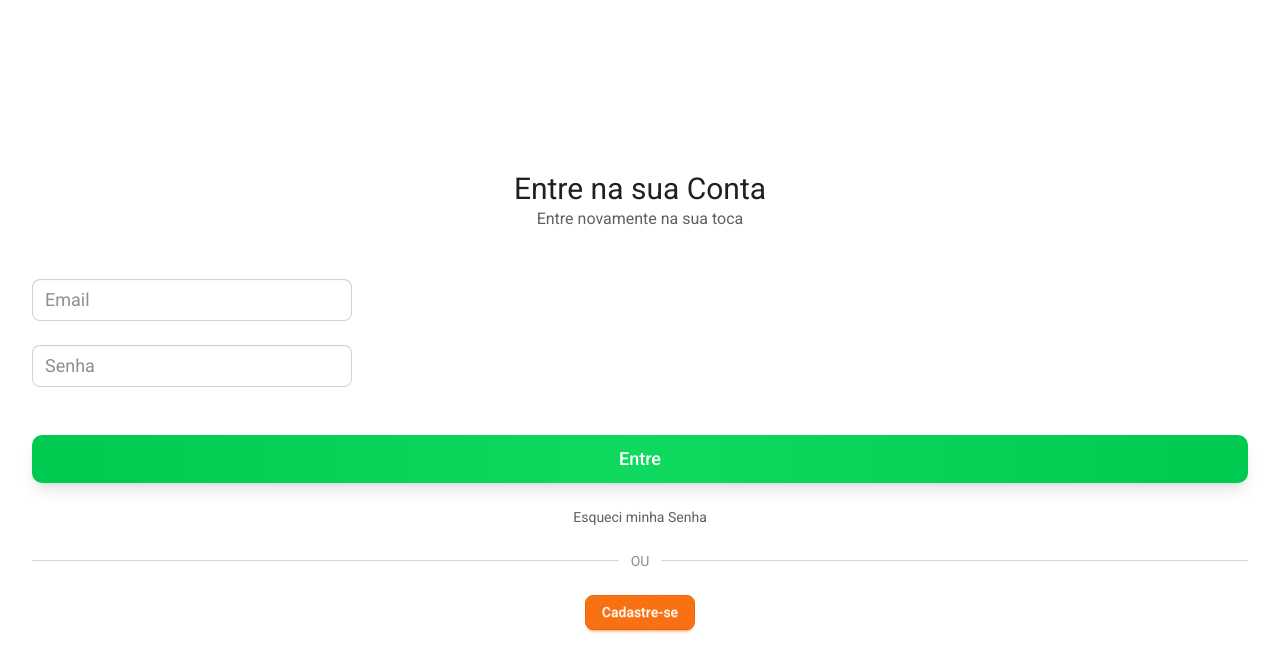
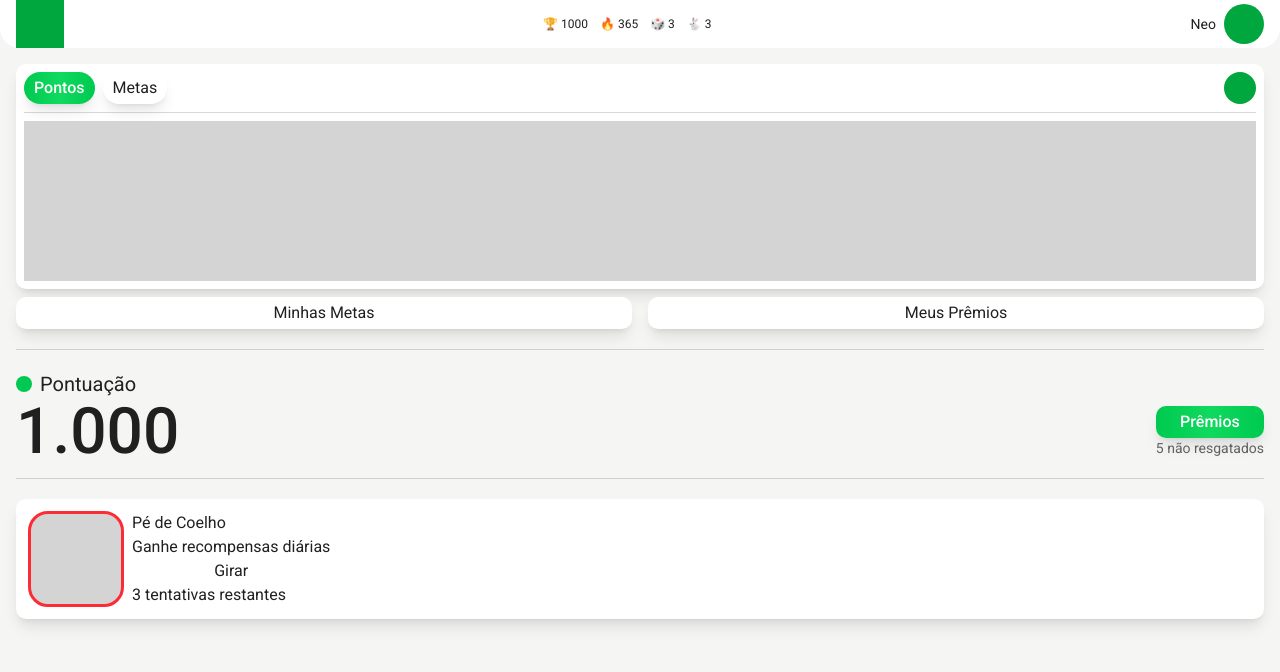
Before and after one commit to neoRandom/good-rabbits, a React (Vite) app in the folder frontend/: page / in a window 1280 px wide. Before the commit this address led to /login. Shown: the top 672 px of the page. Built offline with nearby package versions, Linux system fonts and the light colour scheme.

Commit message:
feat: start Home Page

```diff
--- a/frontend/src/app/App.tsx
+++ b/frontend/src/app/App.tsx
@@ -30,7 +30,7 @@ const App = () => {
                     <Route
                         index
                         element={
-                            authUser ? <HomePage /> : <Navigate to="/login" />
+                            authUser || true ? <HomePage /> : <Navigate to="/login" />
                         }
                     />
                     <Route
--- a/frontend/src/app/index.css
+++ b/frontend/src/app/index.css
@@ -41,13 +41,32 @@ html {
     font-family: "Roboto", sans-sefif;
 }
 
-@layer components {
-    .app-btn {
-        @apply text-white text-lg font-medium py-2.5 bg-linear-to-r from-[#00C950] via-[#10D960] to-[#00C950] rounded-[10px] shadow-lg;
+@layer base {
+    button:not(:disabled),
+    [role="button"]:not(:disabled) {
+        cursor: pointer;
+    }
+}
+
+@layer utilities {
+    .rounded-small {
+        @apply rounded-[10px];
+    }
+
+    .rounded-big {
+        @apply rounded-[20px];
+    }
+
+    .app-shadow-neutral {
+        @apply shadow-lg;
     }
 
     .text-heading-2 {
         @apply font-normal text-3xl text-[#202020]
+    }
+
+    .text-heading-4 {
+        @apply text-xl text-[#202020];
     }
 
     .text-detail-1 {
@@ -58,3 +77,9 @@ html {
         @apply text-[#606060] text-sm
     }
 }
+
+@layer components {
+    .primary-colors {
+        @apply text-white font-medium bg-linear-to-r from-[#00C950] via-[#10D960] to-[#00C950];
+    }
+}
--- /dev/null
+++ b/frontend/src/components/app/Header.tsx
@@ -0,0 +1,23 @@
+const Header = ({ className }: { className: string }) => {
+  return (
+    <header className={className}>
+        <div className="flex items-center justify-between w-full h-full px-[16px]">
+            <div className="h-full aspect-square bg-green-600"></div>
+
+            <div className="flex gap-[12px] text-[12px]">
+                <p>🏆 1000</p>
+                <p>🔥 365</p>
+                <p>🎲 3</p>
+                <p>🐇 3</p>
+            </div>
+
+            <div className="flex items-center gap-2 h-full py-1">
+                <p className="text-[14px]">Neo</p>
+                <div className="h-full aspect-square bg-green-600 rounded-full"></div>
+            </div>
+        </div>
+    </header>
+  )
+}
+
+export default Header
--- a/frontend/src/pages/HomePage.tsx
+++ b/frontend/src/pages/HomePage.tsx
@@ -1,7 +1,95 @@
 const HomePage = () => {
     return (
-      <div>HomePage</div>
-    )
-  }
+        <div className="relative flex flex-col h-full w-full bg-[#F5F5F4]">
+            <header className="absolute w-full h-[48px] rounded-b-[20px] bg-white">
+                <div className="flex items-center justify-between w-full h-full px-[16px]">
+                    <div className="h-full aspect-square bg-green-600"></div>
 
-  export default HomePage;
+                    <div className="flex gap-[12px] text-[12px]">
+                        <p>🏆 1000</p>
+                        <p>🔥 365</p>
+                        <p>🎲 3</p>
+                        <p>🐇 3</p>
+                    </div>
+
+                    <div className="flex items-center gap-2 h-full py-1">
+                        <p className="text-[14px]">Neo</p>
+                        <div className="h-full aspect-square bg-green-600 rounded-full"></div>
+                    </div>
+                </div>
+            </header>
+
+            <main className="flex flex-col gap-[20px] flex-1 p-[16px] mt-[48px]">
+                <div>
+                    <div className="flex flex-col gap-2 w-full bg-white rounded-small app-shadow-neutral p-2">
+                        <div className="flex gap-2 w-full">
+                            <button
+                                type="button"
+                                className="primary-colors rounded-big app-shadow-neutral px-2.5 py-1"
+                            >
+                                Pontos
+                            </button>
+                            <button
+                                type="button"
+                                className="rounded-big app-shadow-neutral px-2.5 py-1"
+                            >
+                                Metas
+                            </button>
+                            <div className="flex-1"></div>
+                            <button className="block h-[32px] aspect-square rounded-full bg-green-600"></button>
+                        </div>
+                        <hr className="border-[#606060]/25" />
+                        <div className="w-full h-[160px] bg-neutral-300"></div>
+                    </div>
+                    <div className="flex gap-[16px] mt-2">
+                        <button
+                            type="button"
+                            className="flex-1 bg-white rounded-small app-shadow-neutral py-1"
+                        >
+                            Minhas Metas
+                        </button>
+                        <button
+                            type="button"
+                            className="flex-1 bg-white rounded-small app-shadow-neutral py-1"
+                        >
+                            Meus Prêmios
+                        </button>
+                    </div>
+                </div>
+                <hr className="border-[#606060]/25" />
+                <div>
+                    <div className="flex items-center gap-2 mb-2">
+                        <div className="h-[16px] aspect-square bg-green-500 rounded-full"></div>
+                        <h2 className="text-heading-4">Pontuação</h2>
+                    </div>
+                    <div className="flex">
+                        <p className="flex-1 font-medium text-[64px] h-[52px] leading-[52px]">1.000</p>
+                        <div className="flex flex-col justify-between">
+                            <button
+                                type="button"
+                                className="primary-colors rounded-small app-shadow-neutral px-2.5 py-1"
+                            >
+                                Prêmios
+                            </button>
+                            <p className="text-detail-2 select-none">
+                                5 não resgatados
+                            </p>
+                        </div>
+                    </div>
+                </div>
+                <hr className="border-[#606060]/25" />
+                <div className="flex gap-2 bg-white rounded-small p-3 app-shadow-neutral">
+                    <div className="h-full aspect-square border-[3px] border-red-500 bg-neutral-300 rounded-big"></div>
+                    <div className="flex flex-col">
+                        <h2>Pé de Coelho</h2>
+                        <p>Ganhe recompensas diárias</p>
+                        <button type="button">Girar</button>
+                        <p>3 tentativas restantes</p>
+                    </div>
+                </div>
+            </main>
+        </div>
+    );
+};
+
+export default HomePage;
```
